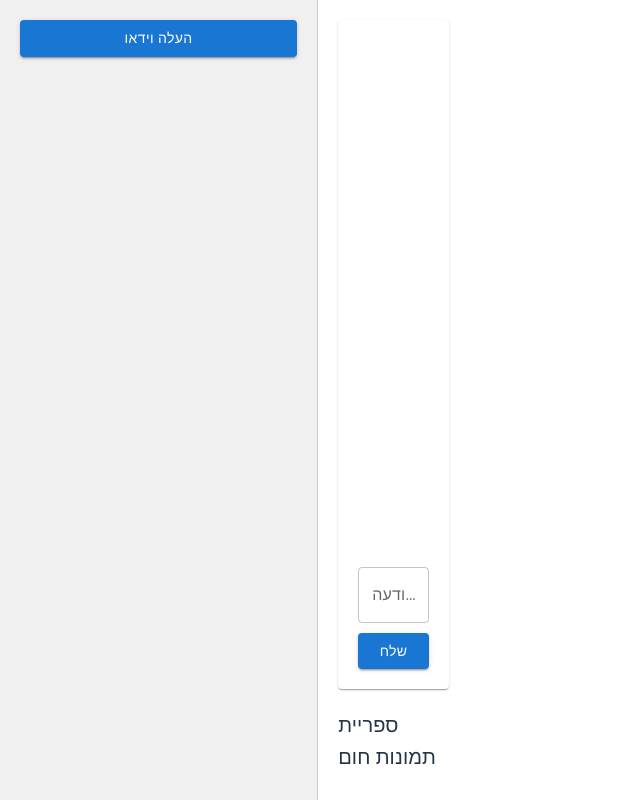
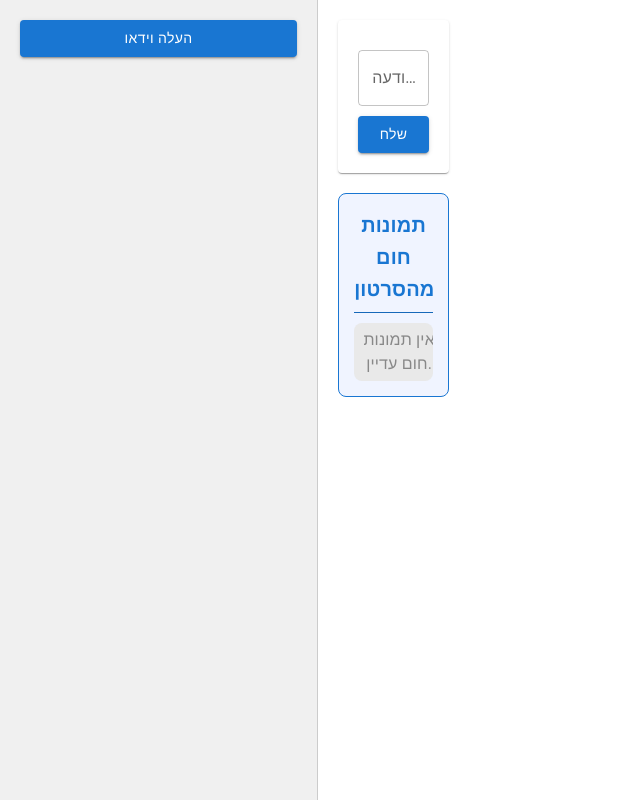
Before and after one commit to omriarg/naturanomaly, a React (Vite) app in the folder code/frontend/naturalAnomaly/: page / in a window 1280 px wide. Shown: the whole page, without its empty margins (0-640 px from the left). Built offline with nearby package versions, Linux system fonts and the light colour scheme.

Commit message:
add library to heatmap ans style

```diff
--- a/code/frontend/naturalAnomaly/src/components/ChatWindow.jsx
+++ b/code/frontend/naturalAnomaly/src/components/ChatWindow.jsx
@@ -1,7 +1,7 @@
 import React, { useState, useEffect, useRef, useCallback } from 'react';
 import { Box, TextField, Paper, Typography, Button } from '@mui/material';
 
-const ChatWindow = () => {
+const ChatWindow = ({ addThumbnail }) => {
   const [messages, setMessages] = useState([]);
   const [inputMessage, setInputMessage] = useState('');
   const messagesEndRef = useRef(null);
@@ -18,21 +18,6 @@ const ChatWindow = () => {
     scrollToBottom();
   }, [messages]);
 
-  const getCookie = (name) => {
-    let cookieValue = null;
-    if (document.cookie && document.cookie !== '') {
-      const cookies = document.cookie.split(';');
-      for (let i = 0; i < cookies.length; i++) {
-        const cookie = cookies[i].trim();
-        if (cookie.substring(0, name.length + 1) === (name + '=')) {
-          cookieValue = decodeURIComponent(cookie.substring(name.length + 1));
-          break;
-        }
-      }
-    }
-    return cookieValue;
-  };
-
   const sendMessage = useCallback(() => {
     if (inputMessage.trim() === '') return;
 
@@ -48,48 +33,34 @@ const sendMessage = useCallback(() => {
       method: 'POST',
       headers: {
         'Content-Type': 'application/json',
-      'X-CSRFToken': getCookie('csrftoken'),
       },
       body: JSON.stringify({ message: inputMessage }),
     })
-    .then((res) => {
-      if (!res.ok) {
-        throw new Error(`HTTP error! status: ${res.status}`);
-      }
-      return res.json();
-    })
+      .then((res) => res.json())
       .then((data) => {
         const botMessage = {
           sender: 'bot',
           content: data.response,
         };
-
         setMessages((prevMessages) => [...prevMessages, botMessage]);
 
-      // אם ההודעה מהבוט היא תמונה - הוסף לספריית התמונות
         if (data.image) {
-        addThumbnail(data.image); // כאן אנו מוסיפים את התמונה
+          addThumbnail(data.image);
         }
       })
       .catch((error) => {
         console.error('Fetch error:', error);
-      const errorMessage = {
-        sender: 'bot',
-        content: 'שגיאה בשרת, נסה שוב מאוחר יותר.',
-      };
-      setMessages((prevMessages) => [...prevMessages, errorMessage]);
+        setMessages((prevMessages) => [...prevMessages, { sender: 'bot', content: 'שגיאה בשרת, נסה שוב מאוחר יותר.' }]);
       });
-}, [inputMessage]);
+  }, [inputMessage, addThumbnail]);
 
   return (
-    <Paper sx={{ padding: '20px', height: '100%', display: 'flex', flexDirection: 'column' }}>
+    <Paper sx={{ padding: '20px', display: 'flex', flexDirection: 'column' }}>
       <Box sx={{ flex: 1, overflowY: 'auto', marginBottom: '10px' }}>
         {messages.map((msg, index) => (
-          <Box key={index} sx={{ display: 'flex', marginBottom: '10px' }}>
-            <Typography variant="body1" sx={{ fontWeight: msg.sender === 'user' ? 'bold' : 'normal' }}>
+          <Typography key={index} variant="body1" sx={{ margin: '5px 0', fontWeight: msg.sender === 'user' ? 'bold' : 'normal' }}>
             {msg.sender === 'user' ? 'אתה: ' : 'הבוט: '} {msg.content}
           </Typography>
-          </Box>
         ))}
         <div ref={messagesEndRef} />
       </Box>
@@ -101,9 +72,7 @@ const sendMessage = useCallback(() => {
         label="הקלד הודעה"
         sx={{ marginBottom: '10px' }}
       />
-      <Button onClick={sendMessage} variant="contained" fullWidth>
-        שלח
-      </Button>
+      <Button onClick={sendMessage} variant="contained" fullWidth>שלח</Button>
     </Paper>
   );
 };
--- a/code/frontend/naturalAnomaly/src/components/MainScreen.jsx
+++ b/code/frontend/naturalAnomaly/src/components/MainScreen.jsx
@@ -3,17 +3,16 @@ import ChatWindow from './ChatWindow.jsx';
 import UploadVideo from './UploadVideo.jsx';
 import VideoPlayer from './VideoPlayer.jsx';
 import { Box } from '@mui/material';
-import ThumbnailsLibrary from './ThumbnailsLibrary'; // ייבוא הקומפוננטה החדשה
+import ThumbnailsLibrary from './ThumbnailsLibrary';
 
 const MainScreen = () => {
   const [videoUrl, setVideoUrl] = useState(null);
-  const [thumbnails, setThumbnails] = useState([]); // ניהול התמונות
+  const [thumbnails, setThumbnails] = useState([]);
 
   const handleVideoUpload = (url) => {
     setVideoUrl(url);
   };
 
-  // פונקציה להוספת תמונת חום חדשה לספרייה
   const addThumbnail = (image) => {
     setThumbnails((prev) => [...prev, image]);
   };
@@ -26,7 +25,6 @@ const MainScreen = () => {
         backgroundColor: '#f0f0f0',
       }}
     >
-      {/* אזור הווידאו – צד ימין */}
       <Box
         sx={{
           flex: 2.5,
@@ -43,15 +41,15 @@ const MainScreen = () => {
         </Box>
       </Box>
 
-      {/* אזור הצ'אט – צד שמאל */}
       <Box
         sx={{
           flex: 1,
-          display: 'flex',
-          flexDirection: 'column',
           padding: '20px',
           borderLeft: '1px solid #ccc',
           backgroundColor: '#ffffff',
+          display: 'flex',
+          flexDirection: 'column',
+          overflow: 'hidden',
         }}
       >
         <ChatWindow addThumbnail={addThumbnail} />
--- a/code/frontend/naturalAnomaly/src/components/ThumbnailsLibrary.jsx
+++ b/code/frontend/naturalAnomaly/src/components/ThumbnailsLibrary.jsx
@@ -1,5 +1,5 @@
 import React, { useState } from 'react';
-import { Box, Typography, Modal, Paper } from '@mui/material';
+import { Box, Typography, Modal, Paper, Divider } from '@mui/material';
 
 const ThumbnailsLibrary = ({ thumbnails }) => {
   const [selectedImage, setSelectedImage] = useState(null);
@@ -13,27 +13,101 @@ const ThumbnailsLibrary = ({ thumbnails }) => {
   };
 
   return (
-    <Box sx={{ marginTop: '20px' }}>
-      <Typography variant="h6" gutterBottom>ספריית תמונות חום</Typography>
-      <Box sx={{ display: 'flex', gap: '10px', flexWrap: 'wrap' }}>
-        {thumbnails.map((thumb, index) => (
+   <Box
+  sx={{
+    marginTop: '20px',
+    backgroundColor: '#f0f4ff',  // רקע עדין לכותרת
+    padding: '15px',
+    borderRadius: '8px',
+    border: '1px solid #1976d2'  // מסגרת לכותרת
+  }}
+>
+  <Typography
+    variant="h6"
+    gutterBottom
+    sx={{
+      fontWeight: 'bold',
+      textAlign: 'center',
+      color: '#1976d2'  // צבע כותרת בולט
+    }}
+  >
+    תמונות חום מהסרטון
+  </Typography>
+  <Divider sx={{ marginBottom: '10px', backgroundColor: '#1976d2' }} />
+
+  <Box
+    sx={{
+      display: 'grid',
+      gap: '10px',
+      gridTemplateColumns: 'repeat(auto-fill, minmax(80px, 1fr))',
+      maxHeight: '200px',
+      overflowY: 'auto',
+      padding: '5px',
+      backgroundColor: '#e9e9e9',
+      borderRadius: '8px',
+    }}
+  >
+    {thumbnails.length > 0 ? (
+      thumbnails.map((thumb, index) => (
         <Box
           key={index}
-            sx={{ cursor: 'pointer', width: '80px', height: '80px', overflow: 'hidden' }}
+          sx={{
+            cursor: 'pointer',
+            borderRadius: '8px',
+            overflow: 'hidden',
+            boxShadow: '0 2px 6px rgba(0,0,0,0.2)',
+            transition: 'transform 0.2s, box-shadow 0.2s',
+            '&:hover': {
+              transform: 'scale(1.05)',
+              boxShadow: '0 4px 8px rgba(0,0,0,0.3)'
+            },
+            backgroundColor: '#fff',
+          }}
           onClick={() => handleThumbnailClick(thumb)}
         >
-            <img src={thumb} alt={`Thumbnail ${index}`} style={{ width: '100%', height: '100%', objectFit: 'cover' }} />
+          <img
+            src={thumb}
+            alt={`Thumbnail ${index}`}
+            style={{
+              width: '100%',
+              height: '80px',
+              objectFit: 'cover'
+            }}
+          />
         </Box>
-        ))}
+      ))
+    ) : (
+      <Typography sx={{ textAlign: 'center', color: '#888' }}>
+        אין תמונות חום עדיין.
+      </Typography>
+    )}
   </Box>
 
-      {/* תצוגה מוגדלת של התמונה בלחיצה */}
   <Modal open={!!selectedImage} onClose={handleCloseModal}>
-        <Paper sx={{ padding: '20px', maxWidth: '90%', maxHeight: '90%', margin: 'auto' }}>
-          <img src={selectedImage} alt="Selected" style={{ width: '100%', height: 'auto' }} />
+    <Paper
+      sx={{
+        padding: '20px',
+        maxWidth: '90%',
+        maxHeight: '90%',
+        margin: 'auto',
+        backgroundColor: '#ffffff',
+        borderRadius: '12px',
+        boxShadow: '0 4px 12px rgba(0, 0, 0, 0.3)'
+      }}
+    >
+      <img
+        src={selectedImage}
+        alt="Selected"
+        style={{
+          width: '100%',
+          height: 'auto',
+          borderRadius: '8px'
+        }}
+      />
     </Paper>
   </Modal>
 </Box>
+
   );
 };
 
```
Lines whose indentation alone changed are shown as unchanged.
